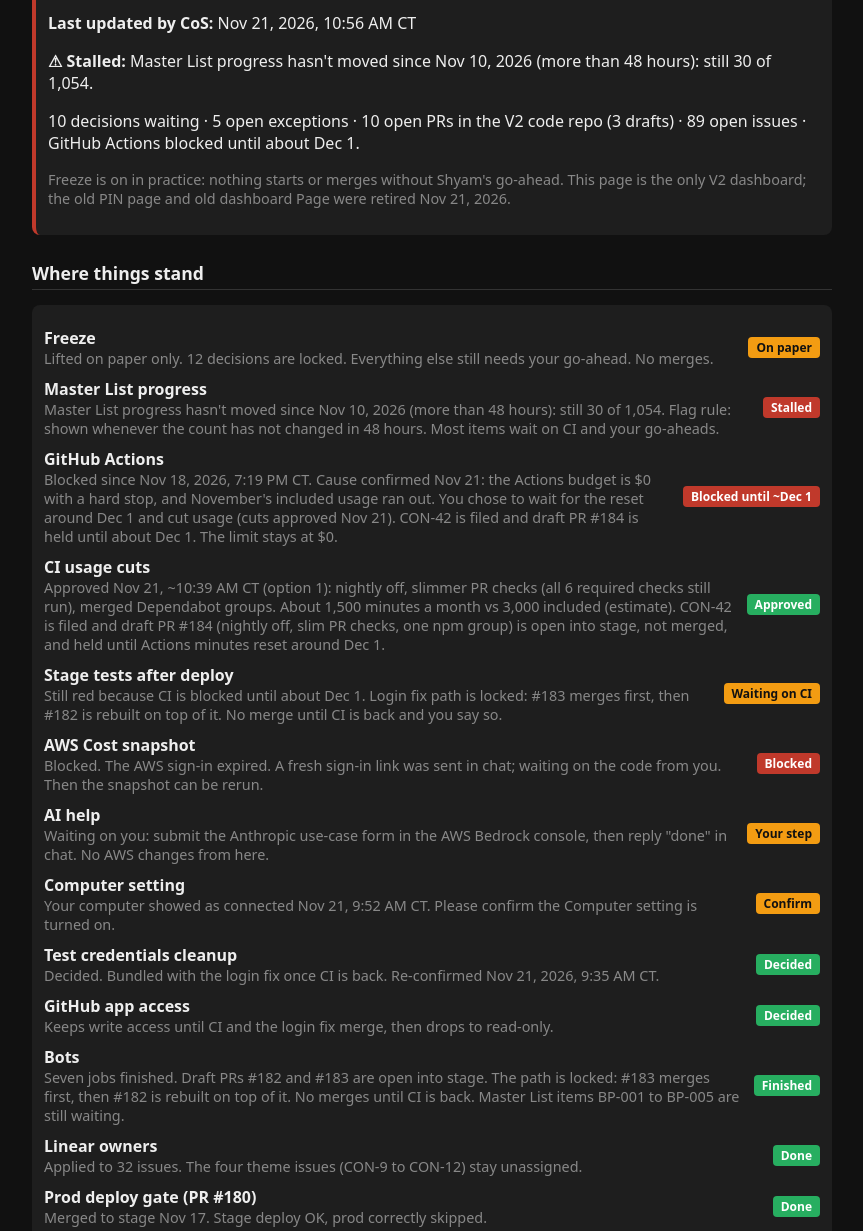
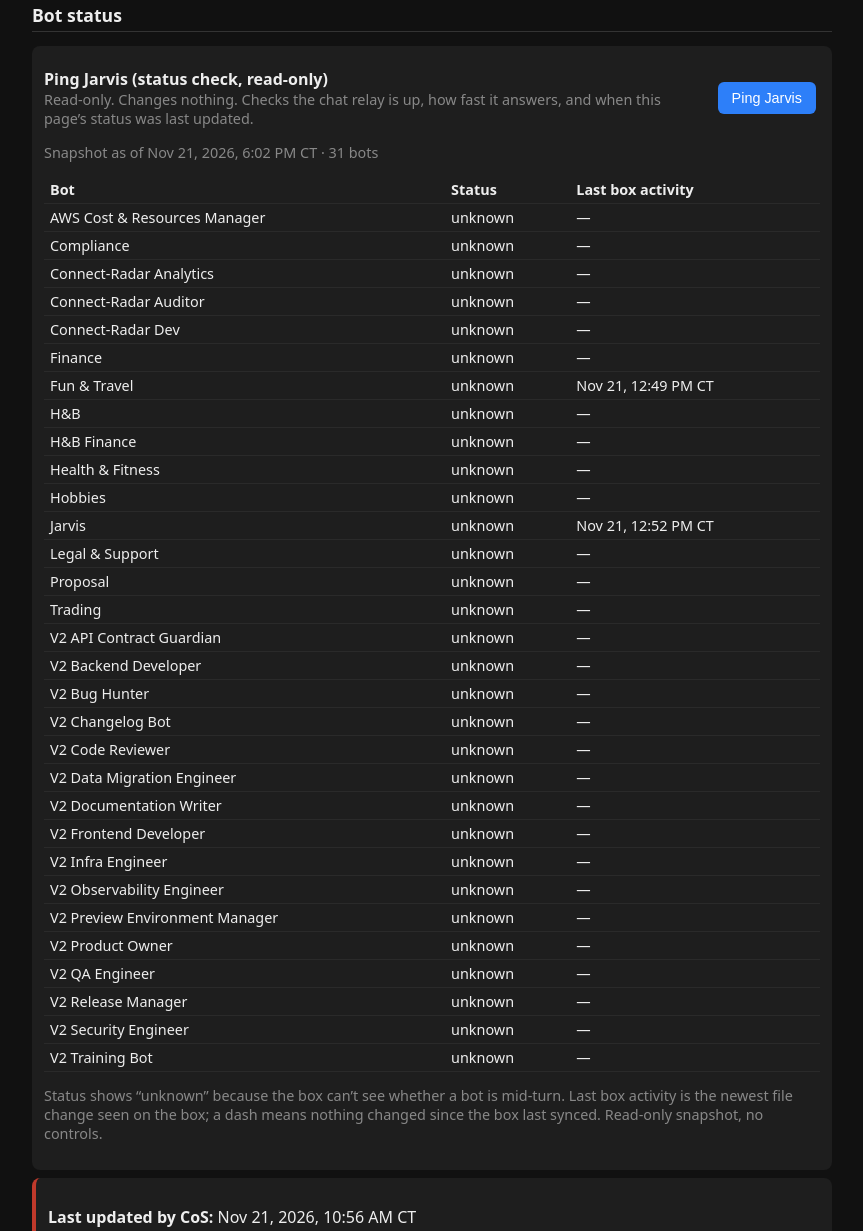
Before and after one commit to Connect-Radar/v2-one-stop-shop, a plain HTML site: page index.html in a window 1280 px wide. Shown: the part 700-1931 px from the top of the page, without its empty margins (208-1071 px from the left). Drawn offline with Linux system fonts and the light colour scheme; no server answers.

Commit message:
Bot status snapshot (bots.json), read-only Ping Jarvis, clearer chat-not-on message

```diff
--- /dev/null
+++ b/bots.json
@@ -0,0 +1,196 @@
+{
+  "schema": 1,
+  "generated_at": "2026-11-21T18:02:37-06:00",
+  "generated_at_label": "Nov 21, 2026, 6:02 PM CT",
+  "source": "box snapshot",
+  "note": "Status is unknown: the box can't see whether a bot is mid-turn. Last activity = newest file change seen on the box; blank when nothing changed since the box last synced.",
+  "count": 31,
+  "bots": [
+    {
+      "name": "AWS Cost & Resources Manager",
+      "status": "unknown",
+      "last_turn": null,
+      "last_turn_label": null
+    },
+    {
+      "name": "Compliance",
+      "status": "unknown",
+      "last_turn": null,
+      "last_turn_label": null
+    },
+    {
+      "name": "Connect-Radar Analytics",
+      "status": "unknown",
+      "last_turn": null,
+      "last_turn_label": null
+    },
+    {
+      "name": "Connect-Radar Auditor",
+      "status": "unknown",
+      "last_turn": null,
+      "last_turn_label": null
+    },
+    {
+      "name": "Connect-Radar Dev",
+      "status": "unknown",
+      "last_turn": null,
+      "last_turn_label": null
+    },
+    {
+      "name": "Finance",
+      "status": "unknown",
+      "last_turn": null,
+      "last_turn_label": null
+    },
+    {
+      "name": "Fun & Travel",
+      "status": "unknown",
+      "last_turn": "2026-11-21T12:49:53-06:00",
+      "last_turn_label": "Nov 21, 12:49 PM CT"
+    },
+    {
+      "name": "H&B",
+      "status": "unknown",
+      "last_turn": null,
+      "last_turn_label": null
+    },
+    {
+      "name": "H&B Finance",
+      "status": "unknown",
+      "last_turn": null,
+      "last_turn_label": null
+    },
+    {
+      "name": "Health & Fitness",
+      "status": "unknown",
+      "last_turn": null,
+      "last_turn_label": null
+    },
+    {
+      "name": "Hobbies",
+      "status": "unknown",
+      "last_turn": null,
+      "last_turn_label": null
+    },
+    {
+      "name": "Jarvis",
+      "status": "unknown",
+      "last_turn": "2026-11-21T12:52:45-06:00",
+      "last_turn_label": "Nov 21, 12:52 PM CT"
+    },
+    {
+      "name": "Legal & Support",
+      "status": "unknown",
+      "last_turn": null,
+      "last_turn_label": null
+    },
+    {
+      "name": "Proposal",
+      "status": "unknown",
+      "last_turn": null,
+      "last_turn_label": null
+    },
+    {
+      "name": "Trading",
+      "status": "unknown",
+      "last_turn": null,
+      "last_turn_label": null
+    },
+    {
+      "name": "V2 API Contract Guardian",
+      "status": "unknown",
+      "last_turn": null,
+      "last_turn_label": null
+    },
+    {
+      "name": "V2 Backend Developer",
+      "status": "unknown",
+      "last_turn": null,
+      "last_turn_label": null
+    },
+    {
+      "name": "V2 Bug Hunter",
+      "status": "unknown",
+      "last_turn": null,
+      "last_turn_label": null
+    },
+    {
+      "name": "V2 Changelog Bot",
+      "status": "unknown",
+      "last_turn": null,
+      "last_turn_label": null
+    },
+    {
+      "name": "V2 Code Reviewer",
+      "status": "unknown",
+      "last_turn": null,
+      "last_turn_label": null
+    },
+    {
+      "name": "V2 Data Migration Engineer",
+      "status": "unknown",
+      "last_turn": null,
+      "last_turn_label": null
+    },
+    {
+      "name": "V2 Documentation Writer",
+      "status": "unknown",
+      "last_turn": null,
+      "last_turn_label": null
+    },
+    {
+      "name": "V2 Frontend Developer",
+      "status": "unknown",
+      "last_turn": null,
+      "last_turn_label": null
+    },
+    {
+      "name": "V2 Infra Engineer",
+      "status": "unknown",
+      "last_turn": null,
+      "last_turn_label": null
+    },
+    {
+      "name": "V2 Observability Engineer",
+      "status": "unknown",
+      "last_turn": null,
+      "last_turn_label": null
+    },
+    {
+      "name": "V2 Preview Environment Manager",
+      "status": "unknown",
+      "last_turn": null,
+      "last_turn_label": null
+    },
+    {
+      "name": "V2 Product Owner",
+      "status": "unknown",
+      "last_turn": null,
+      "last_turn_label": null
+    },
+    {
+      "name": "V2 QA Engineer",
+      "status": "unknown",
+      "last_turn": null,
+      "last_turn_label": null
+    },
+    {
+      "name": "V2 Release Manager",
+      "status": "unknown",
+      "last_turn": null,
+      "last_turn_label": null
+    },
+    {
+      "name": "V2 Security Engineer",
+      "status": "unknown",
+      "last_turn": null,
+      "last_turn_label": null
+    },
+    {
+      "name": "V2 Training Bot",
+      "status": "unknown",
+      "last_turn": null,
+      "last_turn_label": null
+    }
+  ]
+}
--- a/index.html
+++ b/index.html
@@ -129,6 +129,56 @@
     <p class="muted"><a href="#" id="jv-logout">Lock this device</a></p>
   </div>
   <p id="jv-status" class="muted" aria-live="polite"></p>
+</div>
+
+<h2 id="bots">Bot status</h2>
+<div class="card">
+  <div class="item">
+    <div class="item-text">
+      <strong>Ping Jarvis (status check, read-only)</strong>
+      <div class="muted">Read-only. Changes nothing. Checks the chat relay is up, how fast it answers, and when this page&#8217;s status was last updated.</div>
+      <div id="ping-out" class="muted" aria-live="polite"></div>
+    </div>
+    <button id="ping-btn" class="btn" type="button">Ping Jarvis</button>
+  </div>
+  <p id="bots-asof" class="muted">Snapshot as of Nov 21, 2026, 6:02 PM CT</p>
+  <table>
+    <thead><tr><th>Bot</th><th>Status</th><th>Last box activity</th></tr></thead>
+    <tbody id="bots-body">
+      <tr><td>AWS Cost &#38; Resources Manager</td><td>unknown</td><td>&#8212;</td></tr>
+      <tr><td>Compliance</td><td>unknown</td><td>&#8212;</td></tr>
+      <tr><td>Connect-Radar Analytics</td><td>unknown</td><td>&#8212;</td></tr>
+      <tr><td>Connect-Radar Auditor</td><td>unknown</td><td>&#8212;</td></tr>
+      <tr><td>Connect-Radar Dev</td><td>unknown</td><td>&#8212;</td></tr>
+      <tr><td>Finance</td><td>unknown</td><td>&#8212;</td></tr>
+      <tr><td>Fun &#38; Travel</td><td>unknown</td><td>Nov 21, 12:49 PM CT</td></tr>
+      <tr><td>H&#38;B</td><td>unknown</td><td>&#8212;</td></tr>
+      <tr><td>H&#38;B Finance</td><td>unknown</td><td>&#8212;</td></tr>
+      <tr><td>Health &#38; Fitness</td><td>unknown</td><td>&#8212;</td></tr>
+      <tr><td>Hobbies</td><td>unknown</td><td>&#8212;</td></tr>
+      <tr><td>Jarvis</td><td>unknown</td><td>Nov 21, 12:52 PM CT</td></tr>
+      <tr><td>Legal &#38; Support</td><td>unknown</td><td>&#8212;</td></tr>
+      <tr><td>Proposal</td><td>unknown</td><td>&#8212;</td></tr>
+      <tr><td>Trading</td><td>unknown</td><td>&#8212;</td></tr>
+      <tr><td>V2 API Contract Guardian</td><td>unknown</td><td>&#8212;</td></tr>
+      <tr><td>V2 Backend Developer</td><td>unknown</td><td>&#8212;</td></tr>
+      <tr><td>V2 Bug Hunter</td><td>unknown</td><td>&#8212;</td></tr>
+      <tr><td>V2 Changelog Bot</td><td>unknown</td><td>&#8212;</td></tr>
+      <tr><td>V2 Code Reviewer</td><td>unknown</td><td>&#8212;</td></tr>
+      <tr><td>V2 Data Migration Engineer</td><td>unknown</td><td>&#8212;</td></tr>
+      <tr><td>V2 Documentation Writer</td><td>unknown</td><td>&#8212;</td></tr>
+      <tr><td>V2 Frontend Developer</td><td>unknown</td><td>&#8212;</td></tr>
+      <tr><td>V2 Infra Engineer</td><td>unknown</td><td>&#8212;</td></tr>
+      <tr><td>V2 Observability Engineer</td><td>unknown</td><td>&#8212;</td></tr>
+      <tr><td>V2 Preview Environment Manager</td><td>unknown</td><td>&#8212;</td></tr>
+      <tr><td>V2 Product Owner</td><td>unknown</td><td>&#8212;</td></tr>
+      <tr><td>V2 QA Engineer</td><td>unknown</td><td>&#8212;</td></tr>
+      <tr><td>V2 Release Manager</td><td>unknown</td><td>&#8212;</td></tr>
+      <tr><td>V2 Security Engineer</td><td>unknown</td><td>&#8212;</td></tr>
+      <tr><td>V2 Training Bot</td><td>unknown</td><td>&#8212;</td></tr>
+    </tbody>
+  </table>
+  <p class="muted">Status shows &#8220;unknown&#8221; because the box can&#8217;t see whether a bot is mid-turn. Last box activity is the newest file change seen on the box; a dash means nothing changed since the box last synced. Read-only snapshot, no controls.</p>
 </div>
 
 <div class="card alert" id="cos-stamp">
@@ -897,7 +947,44 @@
 <script>
 (function () {
   var RELAY = 'https://v2-hub-chat.w53dc149404.workers.dev';
+  function $(id) { return document.getElementById(id); }
+  function td(t) { var c = document.createElement('td'); c.textContent = t; return c; }
+  function loadBots() {
+    fetch('bots.json?t=' + Date.now(), { cache: 'no-store' })
+      .then(function (r) { if (!r.ok) throw new Error(); return r.json(); })
+      .then(function (d) {
+        if (!d || !d.bots) return;
+        var body = $('bots-body'); body.textContent = '';
+        d.bots.forEach(function (b) {
+          var tr = document.createElement('tr');
+          tr.appendChild(td(b.name)); tr.appendChild(td(b.status || 'unknown')); tr.appendChild(td(b.last_turn_label || '\u2014'));
+          body.appendChild(tr);
+        });
+        $('bots-asof').textContent = 'Snapshot as of ' + (d.generated_at_label || '') + ' \u00B7 ' + d.bots.length + ' bots';
+      }).catch(function () {});
+  }
+  loadBots(); setInterval(function () { if (!document.hidden) loadBots(); }, 30000);
+  $('ping-btn').addEventListener('click', function () {
+    var out = $('ping-out'), t0 = Date.now(); out.textContent = 'Checking\u2026';
+    var relay = fetch(RELAY + '/api/health', { cache: 'no-store' })
+      .then(function (r) { var ms = Date.now() - t0; return r.json().then(function (h) { return { ok: r.ok, ms: ms, h: h }; }); })
+      .catch(function () { return { ok: false }; });
+    var st = fetch('status.json?t=' + Date.now(), { cache: 'no-store' }).then(function (r) { return r.json(); }).catch(function () { return null; });
+    Promise.all([relay, st]).then(function (v) {
+      var a = v[0], s = v[1], parts = [];
+      parts.push(a.ok ? 'Relay up (' + a.ms + ' ms)' : 'Relay down');
+      if (a.ok && a.h && a.h.configured) parts.push(a.h.configured.passcode && a.h.configured.jarvis_webhook ? 'chat switched on' : 'chat not switched on yet');
+      parts.push('status updated ' + (s && (s.updated_at_label || s.updated_at) || 'unknown'));
+      out.textContent = parts.join(' \u00B7 ');
+    });
+  });
+})();
+</script>
+<script>
+(function () {
+  var RELAY = 'https://v2-hub-chat.w53dc149404.workers.dev';
   var KEY = 'v2hubchat.token';
+  var NOT_ON = 'Jarvis chat isn\u2019t switched on yet. Shyam needs to add the passcode in Cloudflare.';
   var $ = function (id) { return document.getElementById(id); };
   var token = null, pending = false, pollTimer = null, lastSig = '', audioUrls = {};
   try { token = localStorage.getItem(KEY); } catch (e) {}
@@ -998,7 +1085,7 @@
   $('jv-unlock').addEventListener('click', function () {
     var p = $('jv-pass').value; if (!p) return; status('Checking\u2026');
     fetch(RELAY + '/api/login', { method: 'POST', headers: { 'Content-Type': 'application/json' }, body: JSON.stringify({ passcode: p }) })
-      .then(function (r) { return r.json().then(function (d) { if (!r.ok || !d.token) throw new Error(d.message || 'Could not unlock'); return d; }); })
+      .then(function (r) { return r.json().then(function (d) { if (!r.ok || !d.token) throw new Error(d.error === 'not_configured' ? NOT_ON : (d.message || 'Could not unlock')); return d; }); })
       .then(function (d) { token = d.token; try { localStorage.setItem(KEY, token); } catch (e) {} $('jv-pass').value = ''; show(false); status(''); poll(); })
       .catch(function (e) { if (e instanceof TypeError) { status(''); offline(true); } else status(e.message); });
   });
@@ -1057,7 +1144,9 @@
   }
   function offline(on) { $('jv-offline').classList.toggle('jv-hidden', !on); }
   function health() {
-    fetch(RELAY + '/api/health', { cache: 'no-store' }).then(function (r) { offline(!r.ok); }).catch(function () { offline(true); });
+    fetch(RELAY + '/api/health', { cache: 'no-store' }).then(function (r) { offline(!r.ok); return r.ok ? r.json() : null; })
+      .then(function (h) { if (h && h.configured && !h.configured.passcode && !token) status(NOT_ON); })
+      .catch(function () { offline(true); });
   }
   health(); setInterval(function () { if (!document.hidden) health(); }, 60000);
   if (token) { show(false); poll(); } else { show(true); }
```
